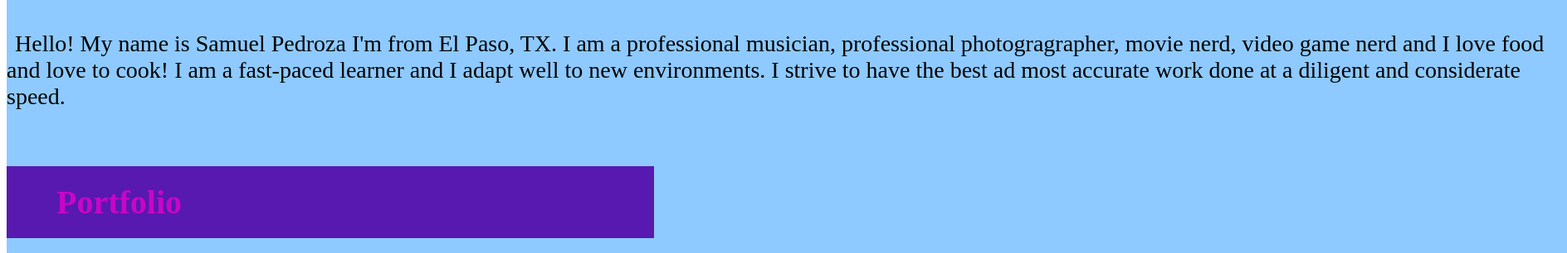
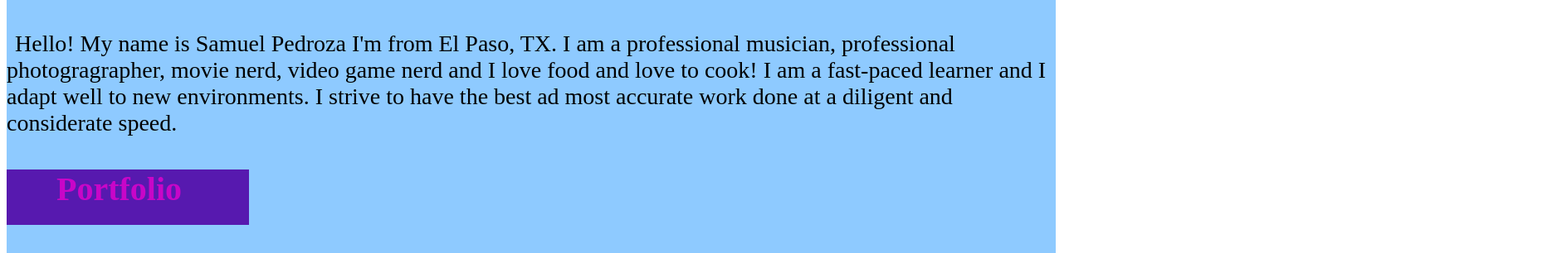
Before and after one commit to coionelmustrd/First-Portfoilio, a plain HTML site: page index.html in a window 1280 px wide. Shown: the part 712-1018 px from the top of the page at 83% size, 1888 px wide, since content can reach past the window. Drawn offline with Linux system fonts and the light colour scheme.

Commit message:
ving Progress

```diff
--- /dev/null
+++ b/assets/css/reset.css
@@ -0,0 +1,29 @@
+* {
+    margin: 0;
+    padding: 0;
+    box-sizing: border-box;
+  }
+
+  html {
+    height: 100%;
+  }
+
+  body {
+    min-height: 100%;
+    line-height: 1;
+    font-family: sans-serif;
+  }
+
+  h1, h2, h3, h4, h5, h6 {
+    font-size: 100%;
+  }
+
+  input, select, option, optgroup, textarea, button,
+  pre, code {
+    font-size: 100%;
+    font-family: inherit;
+  }
+
+  ol, ul {
+    list-style: none;
+  }
--- a/assets/css/style.css
+++ b/assets/css/style.css
@@ -12,7 +12,6 @@ h1 {
 
 main {
     background-color: rgb(142, 202, 255);
-    display: flex;
     flex-direction: column;
 }
 
@@ -85,10 +84,11 @@ p {
     background-color: rgb(87, 25, 175);
     color: rgb(200, 6, 200);
     font-size: 2.5rem;
-    margin-right: 1100px;
+    margin-right: auto
     padding-top: 20px;
     padding-bottom: 20px;
     text-indent: 60px;
+    width: 292px;
 }
 
 #music {
@@ -119,9 +119,15 @@ ul {
 
 body {
     display: flex;
+    flex-direction: column;
 }
 
 header {
     display: flex;
     flex-direction: column;
+
 }
+
+img {
+    justify-content: center;
+}
--- a/index.html
+++ b/index.html
@@ -17,11 +17,10 @@
         </div>
         <div>
             <ul class="flex-container">
-                <li><a href="#about"> About me</a>
+                <li><a href="#about"> About me</a></li>
                 <li><a href="#port"> Portfolio</a></li>
                 <li> <a href="#music"> Music</a></li>
                 <li><a href="#contact"> Contact Info</a></li>
-                </li>
             </ul>
         </div>
     </header>
```
